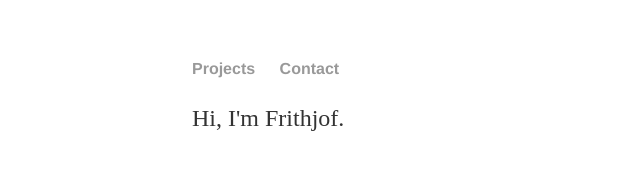
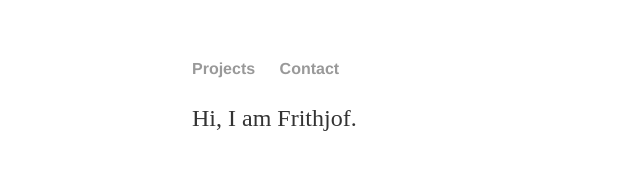
Before and after one commit to frithj/frithj.github.io, a plain HTML site: page index.html in a window 1280 px wide. Shown: the full height of the page, 0-640 px from the left. Drawn offline with Linux system fonts and the light colour scheme.

Commit message:
Update index.html

```diff
--- a/index.html
+++ b/index.html
@@ -14,7 +14,7 @@
 		</nav>
 		<div class="container">
     		<div class="blurb">
-				<p>Hi, I'm Frithjof.</p>
+				<p>Hi, I am Frithjof.</p>
     		</div><!-- /.blurb -->
 		</div><!-- /.container -->
 	</body>
```
